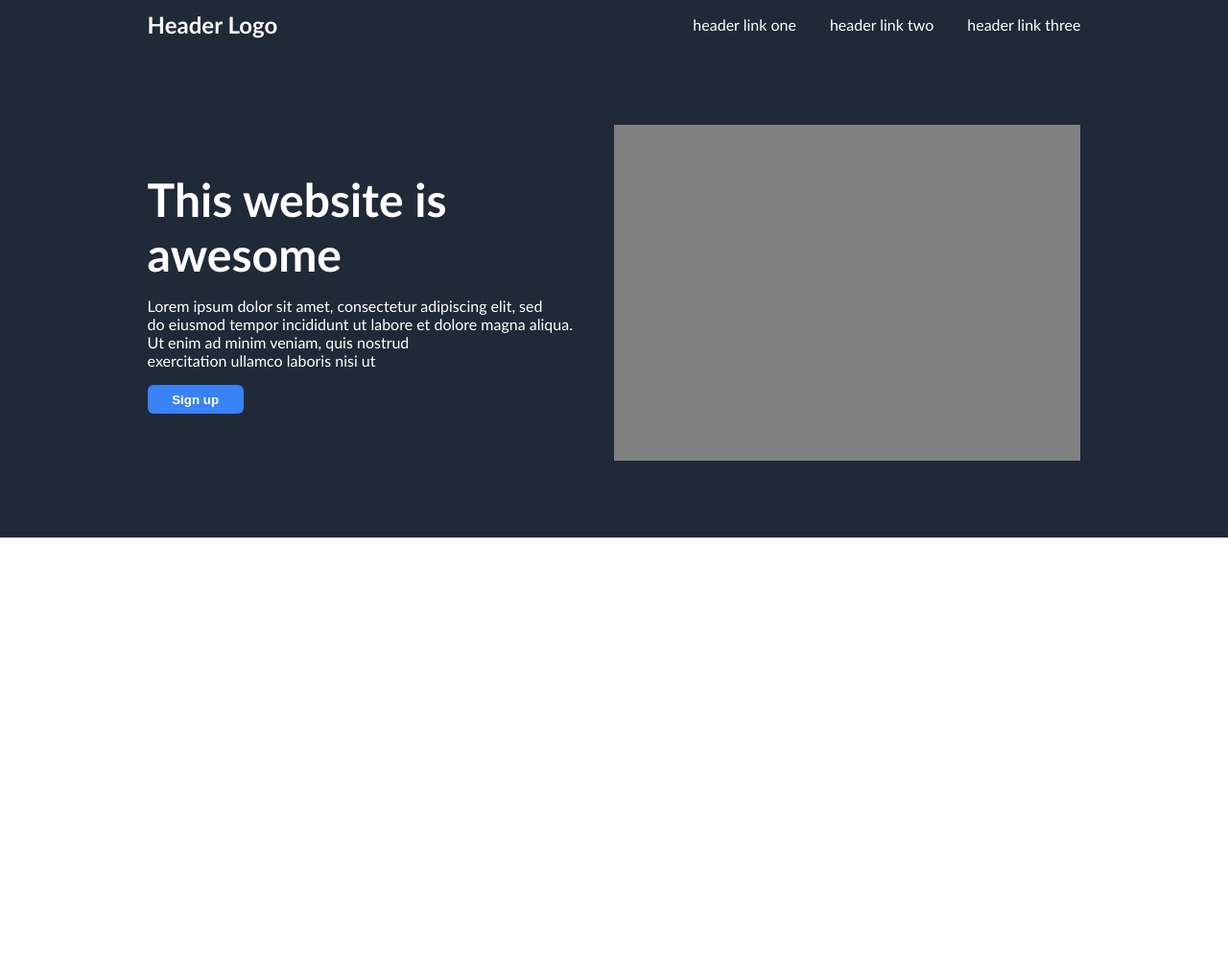
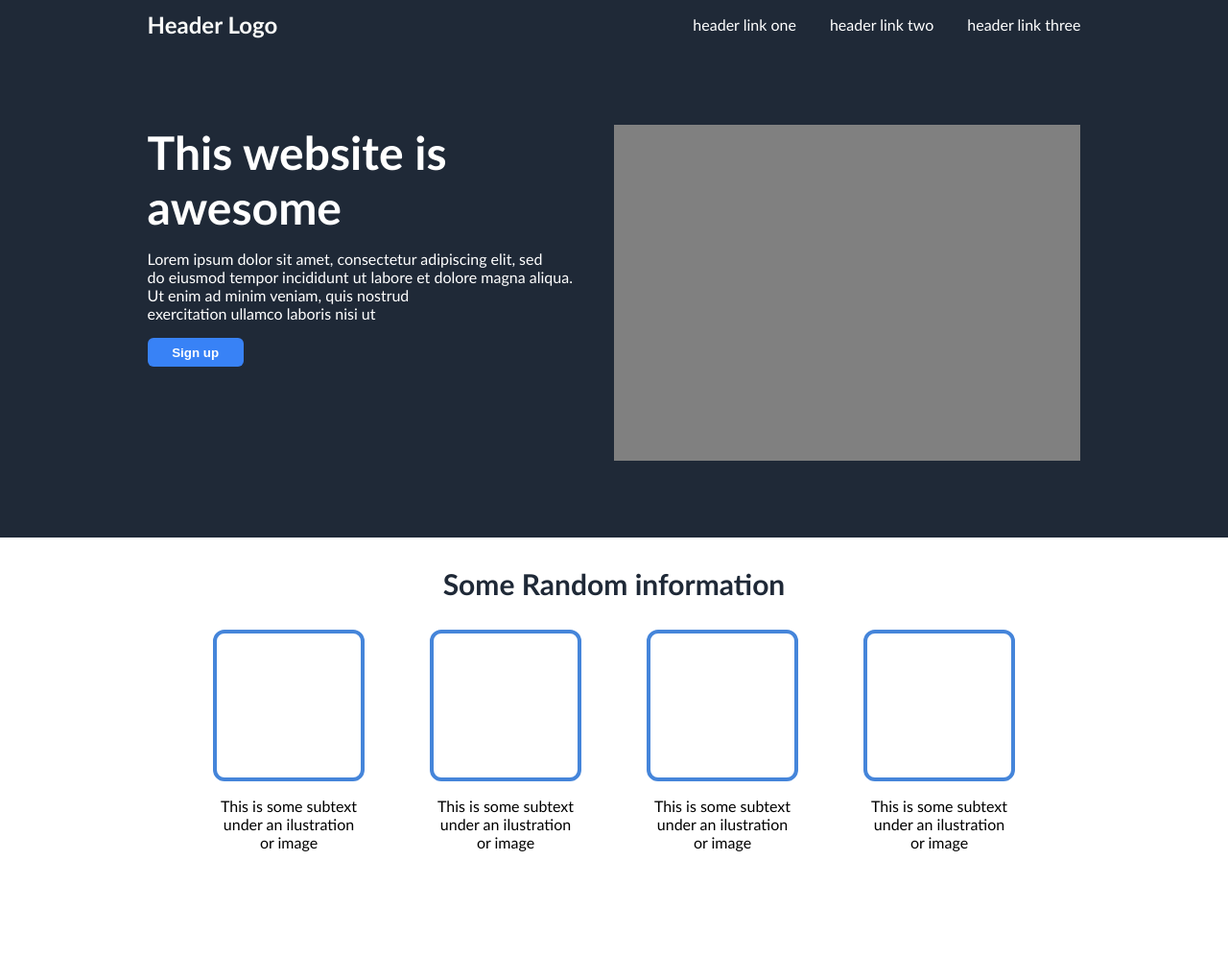
Before and after one commit to caspianX51/TOP_LandingPage, a plain HTML site: page index.html in a window 1280 px wide. Shown: the whole page at 96% size. Before the commit the page ends 800 px from the top, so only its background shows below. Drawn offline with Linux system fonts and the light colour scheme.

Commit message:
Added random section and applied format

```diff
--- a/css/style.css
+++ b/css/style.css
@@ -5,7 +5,6 @@ div{
     border: solid red 2px;
 
 }  */
-
 
 /* body{
     margin: 0;
@@ -73,20 +72,18 @@ body {
   /* border: red solid 5px; */
 }
 
-.descriptionleft{
+.descriptionleft {
   display: flex;
   flex: 1 1 0;
   flex-direction: column;
-  justify-content: center;
 }
 
-.descriptionright{
+.descriptionright {
   display: flex;
   justify-content: center;
   flex: 1 1 0;
   background-color: gray;
 }
-
 
 #hmtext {
   margin-top: 0;
@@ -95,10 +92,10 @@ body {
   font-weight: bold;
 }
 
-#htext{
+#htext {
 }
 
-button{
+button {
   background-color: #3882f6;
   border-radius: 6px;
   width: 100px;
@@ -110,6 +107,51 @@ button{
 
 /* Third section random information */
 
-.random{
+.random {
+  height: 350px;
+  display: flex;
+  flex-direction: column;
+}
 
+.r_title {
+  text-align: center;
+  color: #1f2937;
+  font-size: 30px;
+  font-weight: bold;
+  margin-bottom: 30px;
 }
+
+.random-containers {
+  display: flex;
+  flex-direction: row;
+  justify-content: center;
+  gap: 68px;
+  flex: 0 0 0;
+}
+
+.r-container {
+  width: 150px;
+  height: 150px;
+  border: 4px rgb(69, 133, 218) solid;
+  border-radius: 12px;
+}
+
+.random-text {
+  display: flex;
+  flex-direction: row;
+  justify-content: center;
+  gap: 70px;
+}
+
+.r-text {
+  text-align: center;
+  width: 150px;
+  height: 150px;
+}
+
+.r-ct {
+  display: flex;
+  flex-direction: column;
+  justify-content: center;
+  align-items: center;
+}
--- a/index.html
+++ b/index.html
@@ -19,24 +19,55 @@
     </div>
     <div class="description">
       <div class="descriptionleft">
-        <p id="hmtext">This website is <br> awesome</p>
+        <p id="hmtext">
+          This website is <br />
+          awesome
+        </p>
         <p id="htext">
-          Lorem ipsum dolor sit amet, consectetur adipiscing elit, sed <br> do
-          eiusmod tempor incididunt ut labore et dolore magna aliqua. <br> Ut enim ad
-          minim veniam, quis nostrud <br> exercitation ullamco laboris nisi ut
+          Lorem ipsum dolor sit amet, consectetur adipiscing elit, sed <br />
+          do eiusmod tempor incididunt ut labore et dolore magna aliqua. <br />
+          Ut enim ad minim veniam, quis nostrud <br />
+          exercitation ullamco laboris nisi ut
         </p>
         <button type="button">Sign up</button>
       </div>
-      <div class="descriptionright">
-      </div>
+      <div class="descriptionright"></div>
     </div>
 
-    <div class="random"></div>
+    <div class="random">
+      <p class="r_title">Some Random information</p>
+      <div class="random-containers">
+        <div class="r-ct">
+          <div class="r-container"></div>
+          <p class="r-text">
+            This is some subtext under an ilustration or image
+          </p>
+        </div>
+        <div class="r-ct">
+          <div class="r-container"></div>
+          <p class="r-text">
+            This is some subtext under an ilustration or image
+          </p>
+        </div>
+        <div class="r-ct">
+          <div class="r-container"></div>
+          <p class="r-text">
+            This is some subtext under an ilustration or image
+          </p>
+        </div>
+        <div class="r-ct">
+          <div class="r-container"></div>
+          <p class="r-text">
+            This is some subtext under an ilustration or image
+          </p>
+        </div>
+      </div>
 
-    <div class="quote"></div>
+      <div class="quote"></div>
 
-    <div class="signup"></div>
+      <div class="signup"></div>
 
-    <div class="footer"></div>
+      <div class="footer"></div>
+    </div>
   </body>
 </html>
```
